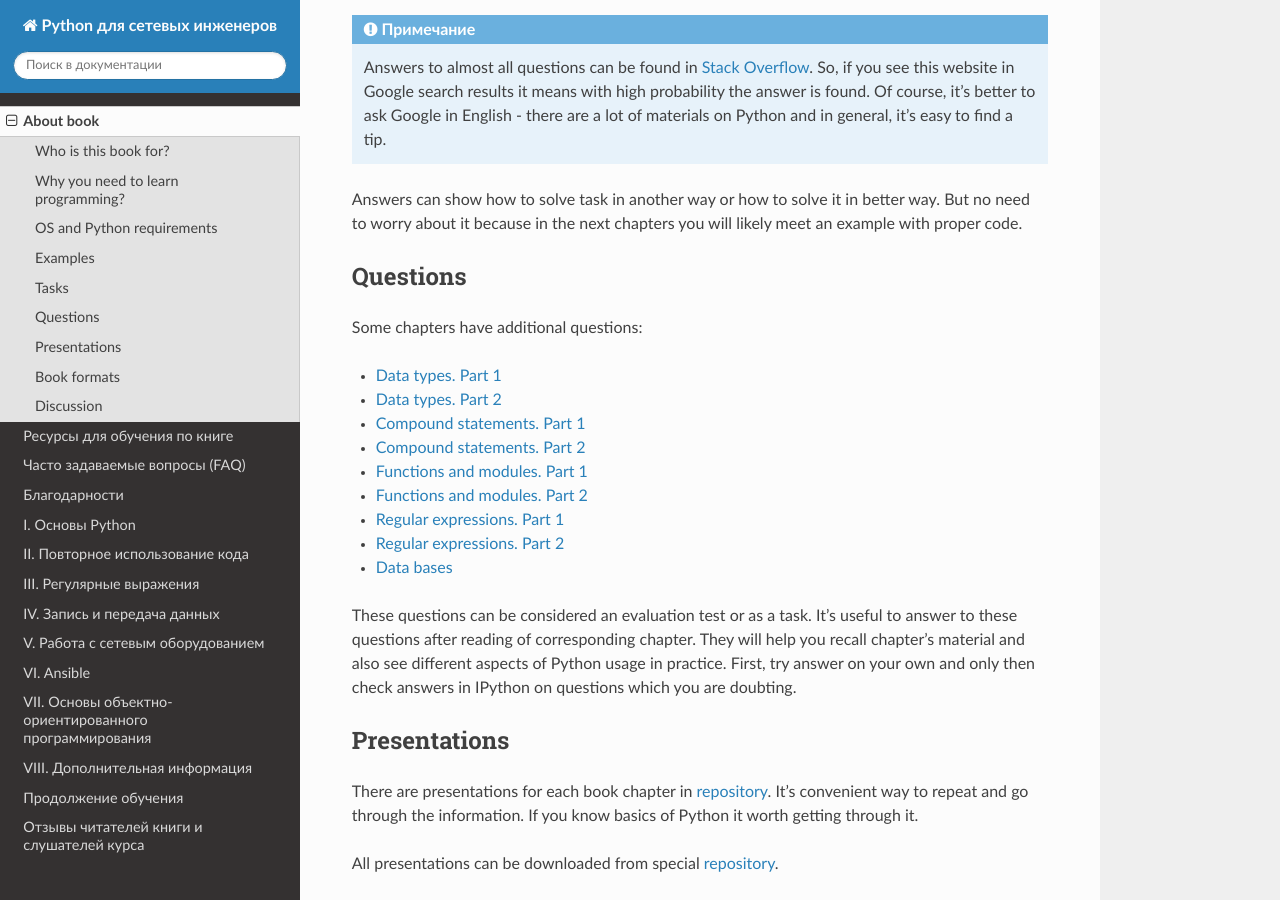
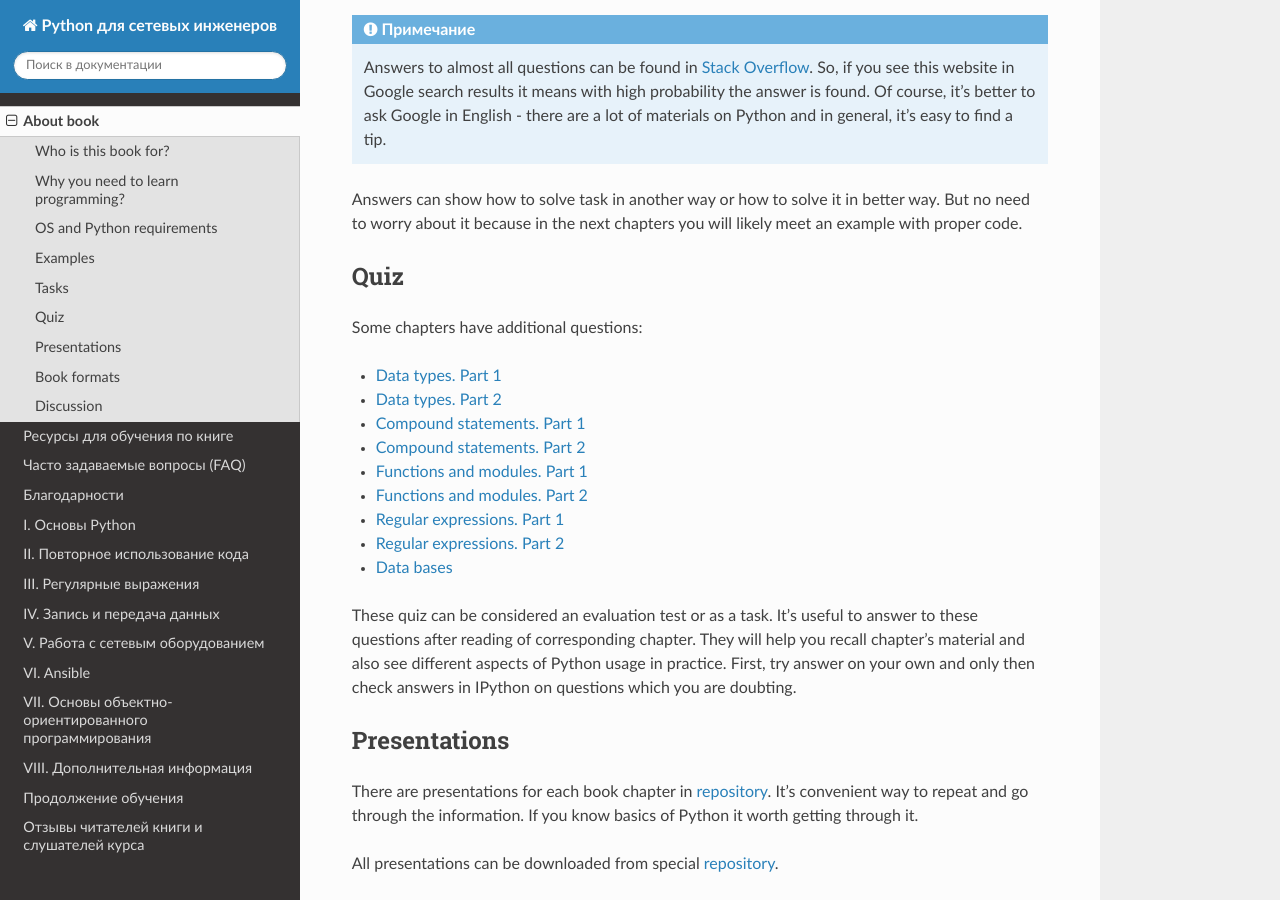
Before and after one commit to Aidar5/nattoeng, a Sphinx documentation site: the page built from docs/source/about.rst, in a window 1280 px wide and 900 px high, scrolled down 1624 px. Built offline with Sphinx 7.4.7 and the Read the Docs theme 2.0.0, drawn with Linux system fonts in a browser that asks for light colours; pages that are not in the unit, such as notebooks, are missing from menus.

Commit message:
Update about.rst

```diff
--- a/docs/source/about.rst
+++ b/docs/source/about.rst
@@ -45,7 +45,7 @@ where code examples are located. If task name consist of letter (for ex. 5.2a) i
 
 Answers can show how to solve task in another way or how to solve it in better way. But no need to worry about it because in the next chapters you will likely meet an example with proper code.
 
-Questions
+Quiz
 ~~~~~~~
 
 Some chapters have additional questions:
@@ -60,7 +60,7 @@ Some chapters have additional questions:
 -  `Regular expressions. Part 2 <https://goo.gl/forms/ltuOAO62yLlZkEmm1>`__
 -  `Data bases <https://goo.gl/forms/wtGgmWg0vow1Cyqo1>`__
 
-These questions can be considered an evaluation test or as a task. It's useful to answer to these questions after reading of corresponding chapter. They will help you recall chapter's material and also see different aspects of Python usage in practice. First, try answer on your own and only then check answers in IPython on questions which you are doubting.
+These quiz can be considered an evaluation test or as a task. It's useful to answer to these questions after reading of corresponding chapter. They will help you recall chapter's material and also see different aspects of Python usage in practice. First, try answer on your own and only then check answers in IPython on questions which you are doubting.
 
 Presentations
 ~~~~~~~~~~~
```
